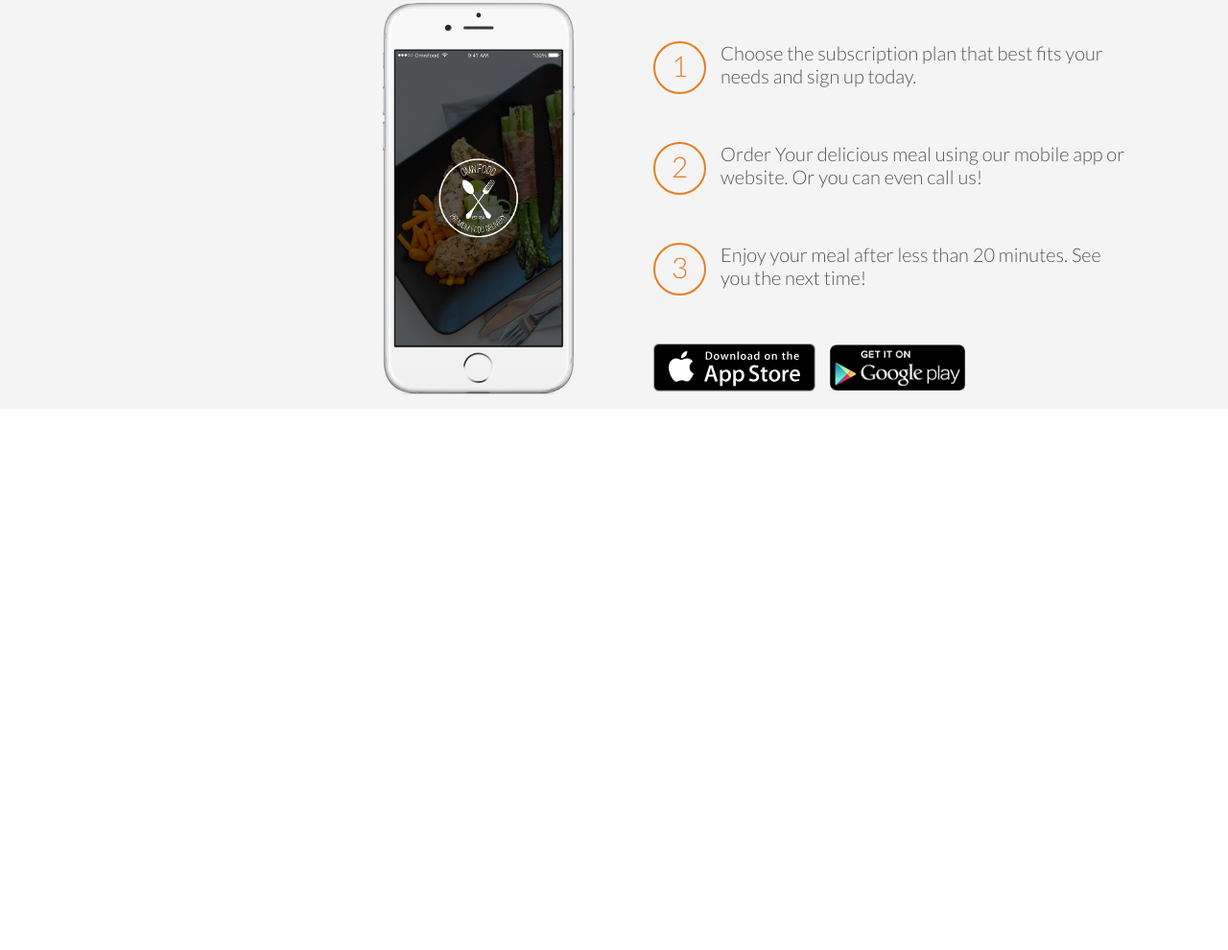
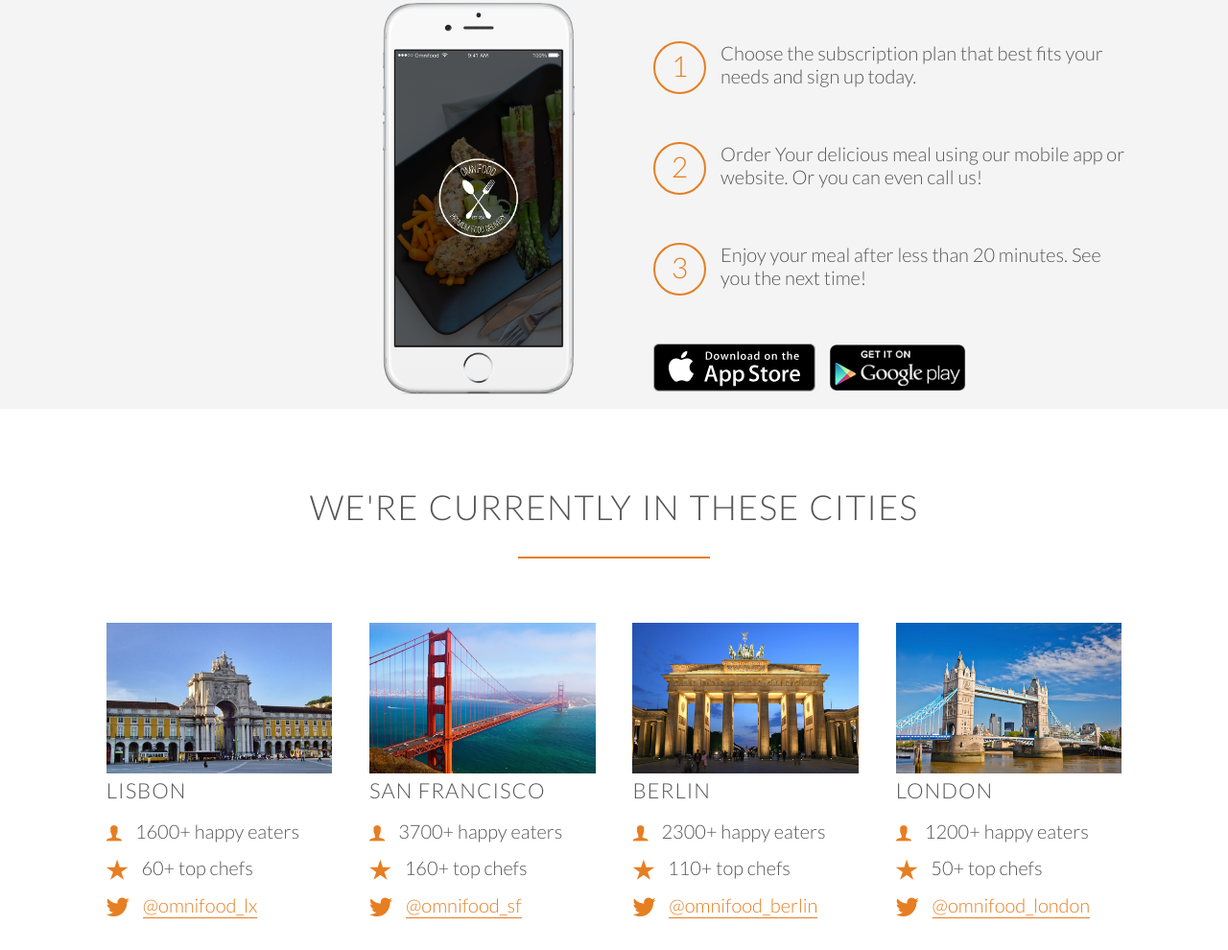
Before and after one commit to sagnik-roy/Omnifoods, a plain HTML site: page index.html in a window 1280 px wide. Shown: the part 2153-3143 px from the top of the page at 96% size. Before the commit the page ends 2659 px from the top, so only its background shows below. Drawn offline with Linux system fonts and the light colour scheme; files whose address does not match are found by name.

Commit message:
(v0.0.3)

```diff
--- a/index.html
+++ b/index.html
@@ -165,13 +165,78 @@
             </div>
         </section>
 
-        <section class="cities">
-
-
-
+        <section class="section-cities">
+            <div class="row">
+                <h2>We're currently in these cities</h2>
+            </div>
+            <div class="row">
+                <div class="col span-1-of-4 box">
+                    <img src="resources/images/lisbon-3.jpg" alt="Lisbon">
+                    <h3>Lisbon</h3>
+                    <div class="city-feature">
+                        <i class="ion-ios-person icon-small"></i>
+                        1600+ happy eaters
+                    </div>
+                    <div class="city-feature">
+                        <i class="ion-ios-star icon-small"></i>
+                        60+ top chefs
+                    </div>
+                    <div class="city-feature">
+                        <i class="ion-social-twitter icon-small"></i>
+                        <a href="#">@omnifood_lx</a>
+                    </div>
+                </div>
+                <div class="col span-1-of-4 box">
+                    <img src="resources/images/san-francisco.jpg" alt="San Francisco">
+                    <h3>San Francisco</h3>
+                    <div class="city-feature">
+                        <i class="ion-ios-person icon-small"></i>
+                        3700+ happy eaters
+                    </div>
+                    <div class="city-feature">
+                        <i class="ion-ios-star icon-small"></i>
+                        160+ top chefs
+                    </div>
+                    <div class="city-feature">
+                        <i class="ion-social-twitter icon-small"></i>
+                        <a href="#">@omnifood_sf</a>
+                    </div>
+                </div>
+                <div class="col span-1-of-4 box">
+                    <img src="resources/images/berlin.jpg" alt="Berlin">
+                    <h3>Berlin</h3>
+                    <div class="city-feature">
+                        <i class="ion-ios-person icon-small"></i>
+                        2300+ happy eaters
+                    </div>
+                    <div class="city-feature">
+                        <i class="ion-ios-star icon-small"></i>
+                        110+ top chefs
+                    </div>
+                    <div class="city-feature">
+                        <i class="ion-social-twitter icon-small"></i>
+                        <a href="#">@omnifood_berlin</a>
+                    </div>
+                </div>
+                <div class="col span-1-of-4 box">
+                    <img src="resources/images/london.jpg" alt="London">
+                    <h3>London</h3>
+                    <div class="city-feature">
+                        <i class="ion-ios-person icon-small"></i>
+                        1200+ happy eaters
+                    </div>
+                    <div class="city-feature">
+                        <i class="ion-ios-star icon-small"></i>
+                        50+ top chefs
+                    </div>
+                    <div class="city-feature">
+                        <i class="ion-social-twitter icon-small"></i>
+                        <a href="#">@omnifood_london</a>
+                    </div>
+                </div>
+            </div>
 
         </section>
-
 
     </body>
 
@@ -179,5 +244,4 @@
 </html>
 <!--
 
-
 -->
--- a/resources/css/style.css
+++ b/resources/css/style.css
@@ -103,6 +103,23 @@ h3{
     color: #e67e22;
     margin-bottom: 10px;
     text-align: center;
+}
+/* ------------------------------------- */
+/* genereic links */
+/* ------------------------------------- */
+a:link,
+a:visited{
+    color: #e67e22;
+    text-decoration: none;
+    border-bottom: 1px solid #e67e22;
+    padding-bottom: 1px;
+    transition: border-bottom 0.2s, color 0.2s;
+}
+a:hover,
+a:active{
+    color: #555;
+    border-bottom: 1px solid transparent;
+
 }
 
 /* ------------------------------------- */
@@ -289,3 +306,31 @@ header{
     width: auto;
     margin-right: 10px;
 }
+.btn-app:link,
+.btn-app:visited{
+    border: 0;
+
+}
+/* ------------------------------------- */
+/* Cities */
+/* ------------------------------------- */
+.box img{
+    width: 100%;
+    height: auto;
+    margin-top: 15px;
+}
+.city-feature{
+    margin-bottom: 5px;
+}
+.icon-small{
+    color: #e67e22;
+    display: inline;
+    width: 30px;
+    text-align: center;
+    font-size: 130%;
+    line-height: 130%;
+    vertical-align: middle;
+    margin-top: -4px;
+    margin-right: 10px;
+    /*to align icons and texts */
+}
```
